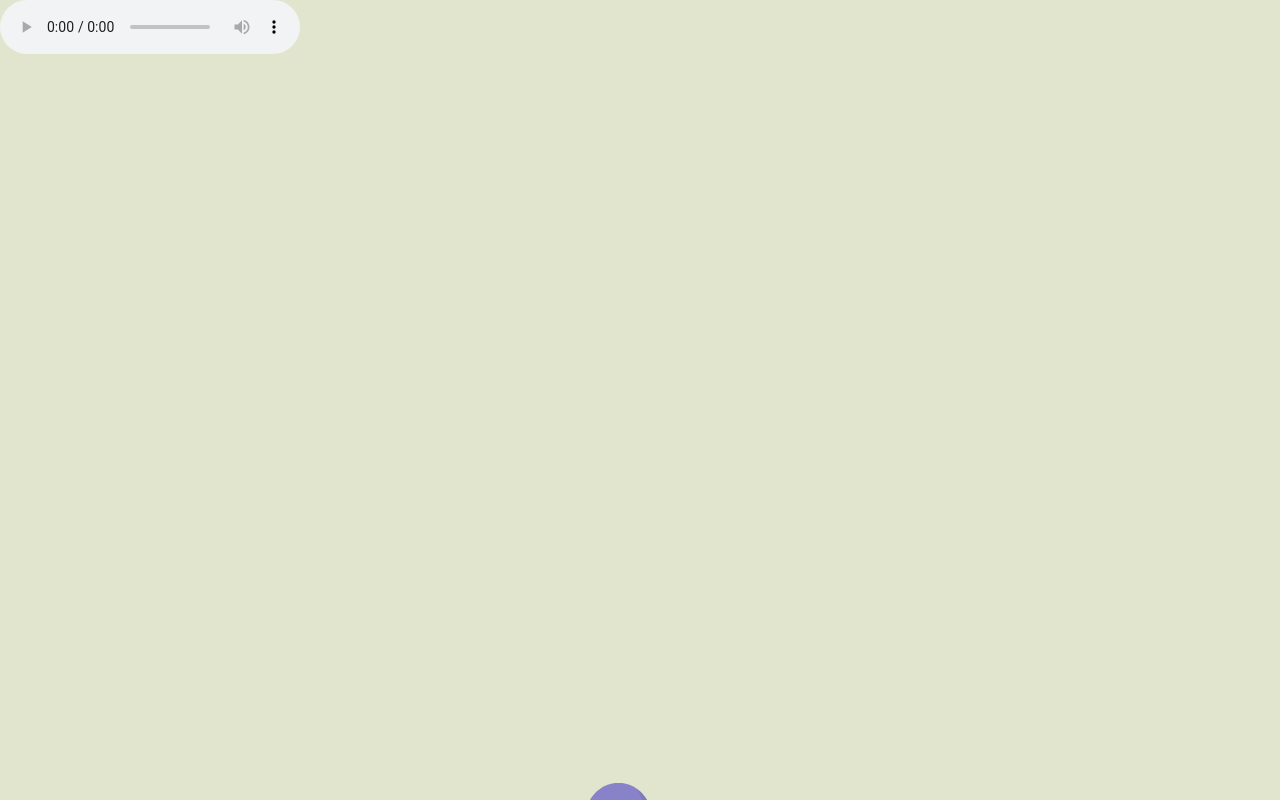
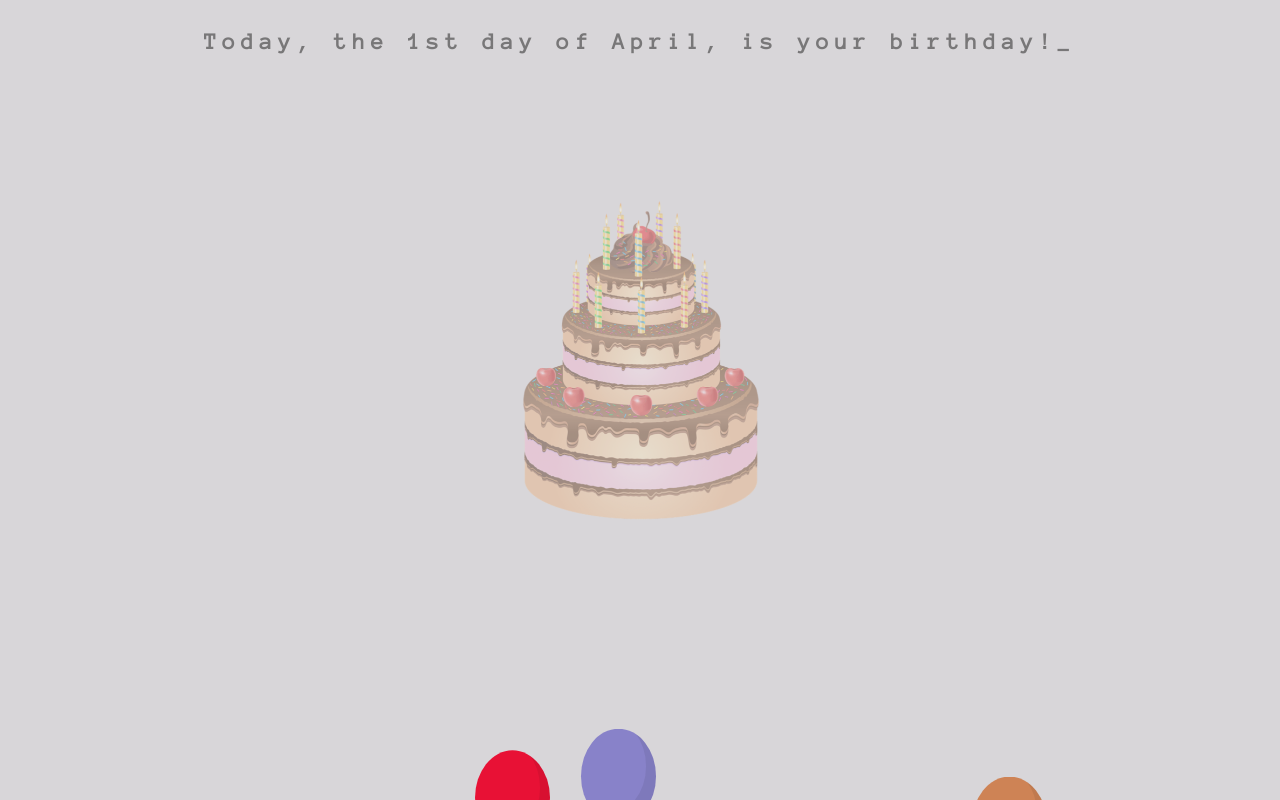
Before and after one commit to kelvinhalim13/kelvinhalim13.github.io, a plain HTML site: page index.html in a window 1280 px wide. Drawn offline with Linux system fonts and the light colour scheme.

Commit message:
Initial commit

```diff
--- a/balloon.css
+++ b/balloon.css
@@ -1,8 +1,11 @@
+@import url(https://fonts.googleapis.com/css?family=Anonymous+Pro);
+
 body {
   margin: 0;
-  background: hsl(70, 31%, 85%);
+  background: #d8d6d9;
   text-align: center;
 }
+
 
 .balloon {
   display: inline-block;
@@ -33,7 +36,6 @@ body {
     transform: translateY(-25px) rotate(4deg);
   }
 }
-
 
 .balloon:before {
   content: "▲";
@@ -82,18 +84,18 @@ body {
 
 .balloon:nth-child(4) {
   left: -10%;
-  background:  hsl(0, 55%, 100%);
+  background: hsl(350, 86%, 49%);
   animation-duration: 17.5s;
 }
 
 .balloon:nth-child(4):before {
-  color: hsl(0, 55%, 100%);
+  color: hsl(350, 86%, 49%);
 }
 
 .balloon:nth-child(5) {
   background: hsl(23, 55%, 57%);
   animation-duration: 19s;
-  left:18%;
+  left: 18%;
 }
 
 .balloon:nth-child(5):before {
@@ -115,6 +117,36 @@ body {
   color: #000;
   overflow: hidden;
 }
+
+
+.typetext {
+  font-family: 'Anonymous Pro', monospace;
+  font-size: 23px;
+  margin-left: auto;
+  margin-right: auto;
+  top: 30px;
+  left: 0;
+  right: 0;
+  text-align: center;
+  letter-spacing: 6px;
+  font-weight: bold;
+  position: absolute;
+  display: block;
+  color: #787778;
+  z-index: 1000;
+}
+
+.cake {
+  text-align: center;
+  position: absolute;
+  top: 200px;
+  margin: 0 auto;
+  left: 0;
+  right: 0;
+  z-index: -1000;
+  opacity: 0.4;
+}
+
 @-webkit-keyframes square {
   0% {
     -webkit-transform: translateY(0);
--- a/index.html
+++ b/index.html
@@ -5,14 +5,15 @@
     <meta http-equiv="x-ua-compatible" content="ie=edge">
     <title>Happy Birthday Livia Mettania Putri</title>
     <meta name="viewport" content="width=device-width, initial-scale=1">
-    <link rel="stylesheet" href=balloon.css>
+    <link rel="stylesheet" href="balloon.css">
 
+    <!-- <link href="https://fonts.googleapis.com/css?family=Waiting+for+the+Sunrise" rel="stylesheet" type="text/css"/> -->
 </head>
 <body>
 
 <div class="wrapper newlogin">
 
-<audio autoplay loop controls style="display: block;z-index: 1000;">
+<audio autoplay loop controls style="display: none">
     <source src="hbd.mp3" type="audio/mp3" >
 </audio>
     <div class="balloon"></div>
@@ -20,10 +21,12 @@
     <div class="balloon"></div>
     <div class="balloon"></div>
     <div class="balloon"></div>
+    <div class="cake">
+        <img src="cake.png" width="237" height="320">
+    </div>
+    <div id="typedtext" class="typetext"></div>
 
 </div>
 </body>
-
-<script>
-</script>
+<script src="typewritter.js"></script>
 </html>
--- /dev/null
+++ b/typewritter.js
@@ -0,0 +1,41 @@
+// set up text to print, each item in array is new line
+var aText = new Array(
+    "Today, the 1st day of April, is your birthday!",
+    "So, i created a page to celebrate this extraordinary day.",
+    "I Wish happiness, and everthing you wish can be achived.",
+    "Happy Birthday my love Livia Mettania Putri"
+);
+var iSpeed = 100; // time delay of print out
+var iIndex = 0; // start printing array at this posision
+var iArrLength = aText[0].length; // the length of the text array
+var iScrollAt = 20; // start scrolling up at this many lines
+
+var iTextPos = 0; // initialise text position
+var sContents = ''; // initialise contents variable
+var iRow; // initialise current row
+
+function typewriter() {
+    sContents = ' ';
+    iRow = Math.max(0, iIndex - iScrollAt);
+    var destination = document.getElementById("typedtext");
+
+    // while (iRow < iIndex) {
+    //     sContents += aText[iRow++] + '<br />';
+    // }
+    destination.innerHTML = sContents + aText[iIndex].substring(0, iTextPos) + "_";
+
+    if (iTextPos++ == iArrLength) {
+        iTextPos = 0;
+        iIndex++;
+        if (iIndex != aText.length) {
+            iArrLength = aText[iIndex].length;
+            setTimeout("typewriter()", 500);
+        }
+    } else {
+        setTimeout("typewriter()", iSpeed);
+    }
+
+
+}
+
+setTimeout(typewriter(), 5000)
```
Also changed, not shown: cake.png (added). Lines whose indentation alone changed are shown as unchanged.
